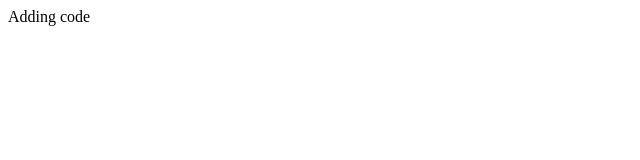
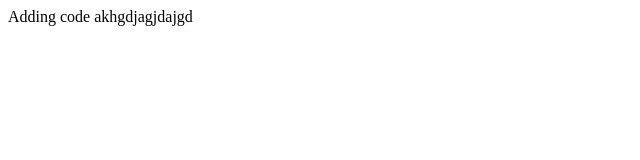
Before and after one commit to ninjakappa007/wifi_wiki, a plain HTML site: page saheb.html in a window 1280 px wide. Shown: the whole page, without its empty margins (0-640 px from the left). Drawn offline with Linux system fonts and the light colour scheme.

Commit message:
Update saheb.html
firse adad kia

```diff
--- a/saheb.html
+++ b/saheb.html
@@ -7,5 +7,6 @@
 </head>
 <body>
     Adding code
+    akhgdjagjdajgd
 </body>
 </html>
```
